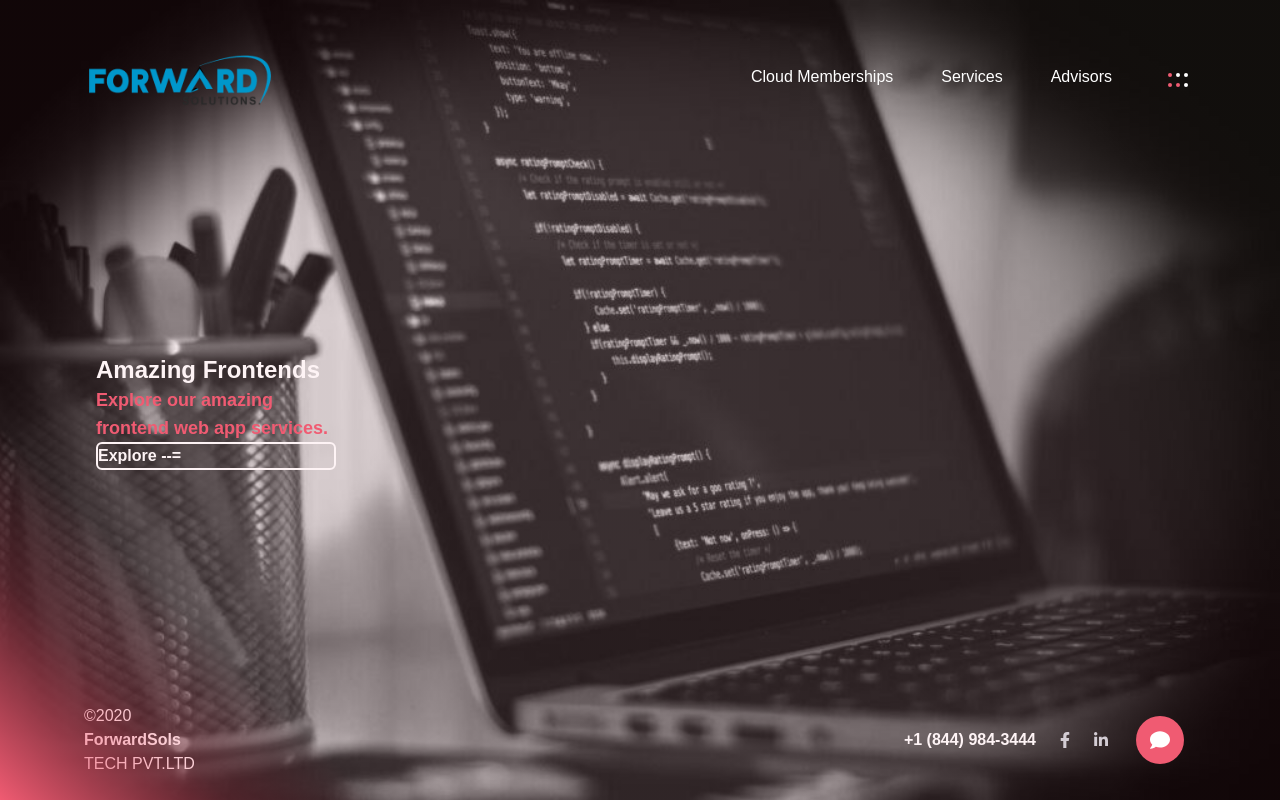
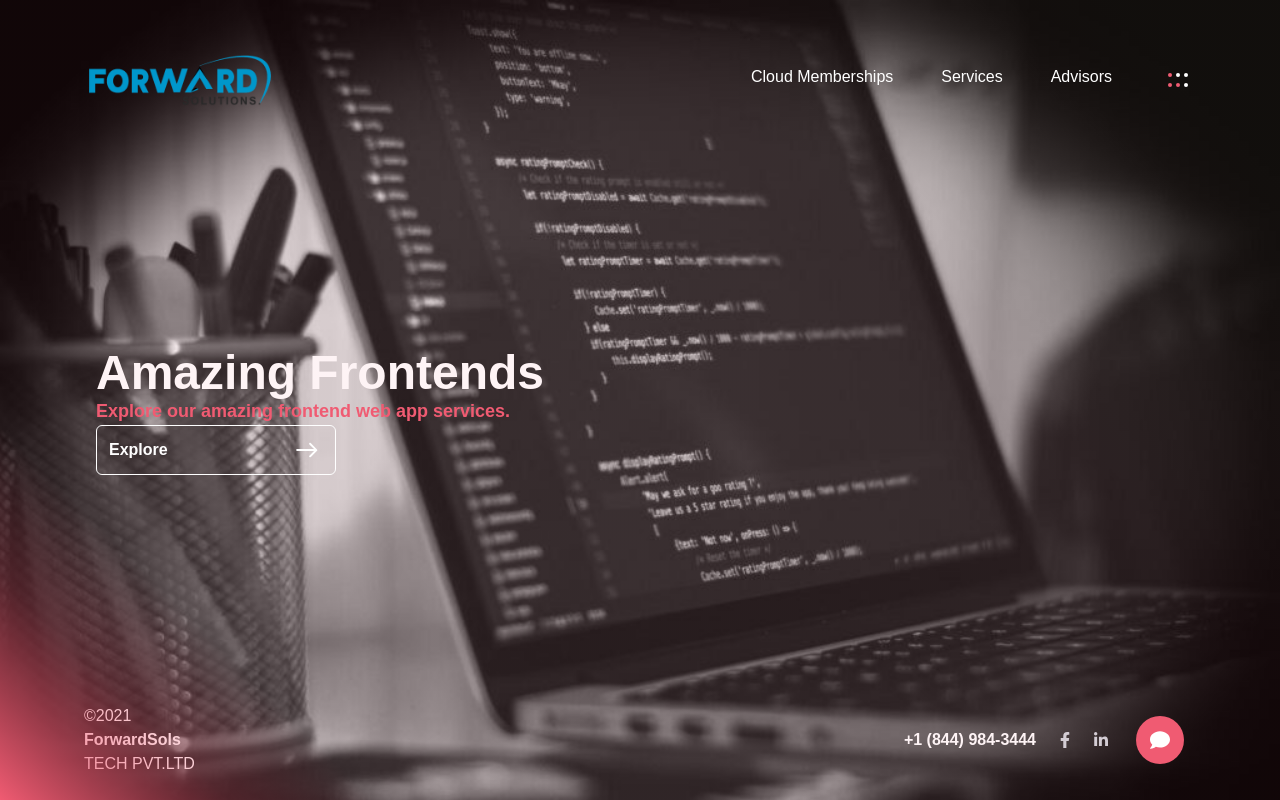
Before and after one commit to azizkhoso/forwardsols, a React (Create React App) app: page / in a window 1280 px wide. Built offline with nearby package versions, Linux system fonts and the light colour scheme; a web font is replaced by a local one.

Commit message:
Setup slideshow

```diff
--- a/src/components/footer/index.jsx
+++ b/src/components/footer/index.jsx
@@ -16,7 +16,7 @@ export default function Footer() {
       <div className="flex items-center px-5 py-3 mx-1 text-white md:mx-16">
         <Row className="justify-between">
           <div className="flex flex-col">
-            <span>&copy;2020</span>
+            <span>&copy;2021</span>
             <span className="font-bold">ForwardSols</span>
             <span className="uppercase">Tech Pvt.ltd</span>
           </div>
--- a/src/components/home/home.module.css
+++ b/src/components/home/home.module.css
@@ -4,3 +4,7 @@
   background: linear-gradient(45deg,  rgba(240,91,114,1) 0%,rgba(240,91,114,0.29) 11%,rgba(240,91,114,0.07) 18%,rgba(240,91,114,0.07) 68%,rgba(244,206,176,0.07) 92%);
   filter: progid:DXImageTransform.Microsoft.gradient( startColorstr='#f05b72', endColorstr='#12f4ceb0',GradientType=1 );
 }
+
+.left3:hover {
+  left: 12px;
+}
--- a/src/components/home/index.jsx
+++ b/src/components/home/index.jsx
@@ -1,54 +1,77 @@
 import React from 'react';
-import styles from './home.module.css';
 
 import frontendDevelopment from '../../assets/frontendDevelopment.jpg';
 import digitalMarketing from '../../assets/digitalMarketing.jpg';
 import ai from '../../assets/ai.jpg';
+import whiteArrow from '../../assets/white-arrow.svg';
+
+import styles from './home.module.css';
 
 export default function Home() {
-  const a = '';
+  const [left, setLeft] = React.useState(0);
   const slides = [
     {
       img: frontendDevelopment,
       content: (
-        <div className="flex flex-col self-start font-semibold text-white w-60">
-          <h1 className="text-2xl font-bold">Amazing Frontends</h1>
+        <div className="flex flex-col self-start w-5/12 font-semibold text-white">
+          <h1 className="text-5xl font-bold">Amazing Frontends</h1>
           <p className="text-lg text-primary">Explore our amazing frontend web app services.</p>
-          <span className="border-2 border-white rounded-md">
-            Explore --=
+          <span className="z-20 flex items-center justify-between p-3 border border-white rounded-md w-60" onMouseEnter={() => setLeft(12)} onMouseLeave={() => setLeft(0)}>
+            <span>Explore</span>
+            <img src={whiteArrow} alt="right arrow" className="relative inset-x-0 z-20 w-8 h-4 duration-700 cursor-pointer -left-8 transition-left" style={{ left }} />
           </span>
         </div>
       ),
     },
     {
       img: digitalMarketing,
-      content: <p className="self-end font-semibold text-white">About digitalMarketing</p>,
+      content: (
+        <div className="flex flex-col self-end w-5/12 font-semibold text-white">
+          <h1 className="text-5xl font-bold">Market digitaly with us</h1>
+          <p className="text-lg text-primary">We provide SEO, SEM, Email Marketing and many more.</p>
+          <span className="z-20 flex items-center justify-between p-3 border border-white rounded-md w-60" onMouseEnter={() => setLeft(12)} onMouseLeave={() => setLeft(0)}>
+            <span>Explore</span>
+            <img src={whiteArrow} alt="right arrow" className="relative inset-x-0 z-20 w-8 h-4 duration-700 cursor-pointer -left-8 transition-left" style={{ left }} />
+          </span>
+        </div>
+      ),
     },
     {
       img: ai,
-      content: <p className="self-center font-semibold text-white">About ai</p>,
+      content: (
+        <div className="flex flex-col self-end w-5/12 font-semibold text-white">
+          <h1 className="text-5xl font-bold">Aritificial Intelligence</h1>
+          <p className="text-lg text-primary">Automate your business with AI.</p>
+          <span className="z-20 flex items-center justify-between p-3 border border-white rounded-md w-60" onMouseEnter={() => setLeft(12)} onMouseLeave={() => setLeft(0)}>
+            <span>Explore</span>
+            <img src={whiteArrow} alt="right arrow" className="relative inset-x-0 z-20 w-8 h-4 duration-700 cursor-pointer -left-8 transition-left" style={{ left }} />
+          </span>
+        </div>
+      ),
     },
   ];
   const [count, setCount] = React.useState(0);
   React.useEffect(() => {
-    setInterval(() => {
-      console.log({ count });
-      let c = count;
-      c += 1;
-      if (c === slides.length) c = 0;
-      setCount(() => c);
-    }, 60000);
-  }, []);
+    setTimeout(() => {
+      setCount((c) => c + 1);
+    }, 10000);
+  }, [count]);
   return (
     <>
-      <div
-        className={`absolute inset-0 h-full py-3 bg-no-repeat bg-cover xl:pt-9 transistion-bgImg duration-700 ease-in-out w-full ${a}`}
-        style={{ backgroundImage: `url(${slides[count].img})` }}
-      >
-        <div className="flex flex-col justify-center w-full h-full px-2 py-40 md:px-24">
-          {slides[count].content}
-        </div>
-      </div>
+      {
+        slides.map((slide, index) => (
+          <div
+            className={`absolute inset-0 h-full w-full py-3 duration-700 ease-in-out bg-no-repeat bg-cover xl:pt-9 transition-all ${index === count % slides.length ? 'block left-0' : 'hidden left-1/2'}`}
+            style={{
+              backgroundImage: `url(${slide.img})`,
+            }}
+          >
+            <div className="flex flex-col justify-center w-full h-full px-2 py-40 md:px-24">
+              {slide.content}
+            </div>
+          </div>
+        ))
+      }
       <div className={`${styles.cover} z-10 absolute inset-0 w-full h-full`} />
     </>
   );
--- a/tailwind.config.js
+++ b/tailwind.config.js
@@ -10,6 +10,7 @@ module.exports = {
       transitionProperty: {
         width: 'width',
         bgImg: 'backgroundImage',
+        left: 'left',
       },
       transitionDuration: {
         1300: '1300ms',
```
Also changed, not shown: src/assets/white-arrow.svg (added).
